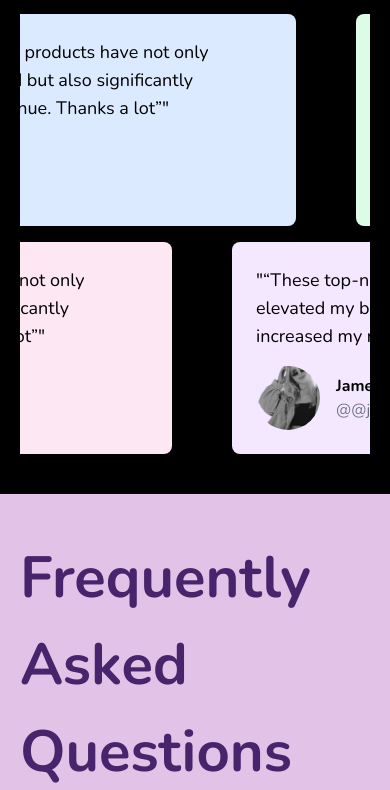
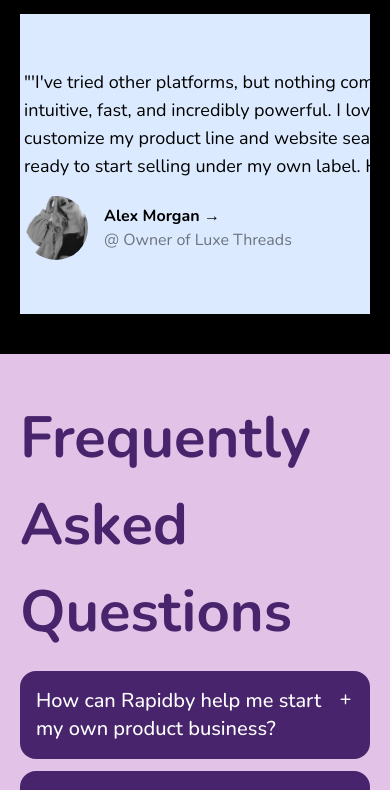
Before and after one commit to sai-ram-kaushik/rapidby-store-client, a React (Vite) app: page / in a window 390 px wide. Shown: the part 7120-7910 px from the top of the page. Built offline with nearby package versions, Linux system fonts and the light colour scheme.

Commit message:
updated with the faq section and added the links to the social media icons

```diff
--- a/src/components/Footer.jsx
+++ b/src/components/Footer.jsx
@@ -18,9 +18,11 @@ const Footer = ({ footer }) => {
         <div className="flex items-center gap-5">
           {socials.map((social, index) => {
             return (
-              <div className="bg-background rounded-full p-3" key={index}>
-                <img src={social.icon} />
-              </div>
+              <a href={social.link} target="blank">
+                <div className="bg-background rounded-full p-3" key={index}>
+                  <img src={social.icon} />
+                </div>
+              </a>
             );
           })}
         </div>
--- a/src/components/Navbar.jsx
+++ b/src/components/Navbar.jsx
@@ -31,17 +31,22 @@ const Navbar = ({ navbar }) => {
           <div className="flex items-center gap-2">
             {socials.map((social, index) => {
               return (
+                <a href={social.link} target="pblank">
                   <div
                     key={index}
                     className="p-3 shadow-xl bg-background rounded-full"
                   >
                     <img src={social.icon} />
                   </div>
+                </a>
               );
             })}
 
             <Link to="/login">
-              <Button title={buttonTitle} className="bg-secondary font-heading text-background"/>
+              <Button
+                title={buttonTitle}
+                className="bg-secondary font-heading text-background"
+              />
             </Link>
           </div>
         </div>
--- a/src/components/Testimonials.jsx
+++ b/src/components/Testimonials.jsx
@@ -13,7 +13,7 @@ const Testimonials = ({ testimonials }) => {
   ];
 
   return (
-    <div className="w-full px-5 md:px-10 py-10 bg-primary relative md:h-[85vh]">
+    <div className="w-full px-5 md:px-10 py-10 bg-primary relative md:h-[88vh]">
       <div className="flex items-start justify-start w-full">
         <div className="flex flex-col items-start gap-4 overflow-hidden">
           <h3 className="text-[25px] md:text-[40px] lg:text-[56px] max-w-[857px] md:leading-[67.2px] font-bold text-background">
@@ -28,41 +28,7 @@ const Testimonials = ({ testimonials }) => {
             <div className="flex items-start gap-10">
               {leftReviews.map((review, index) => (
                 <div
-                  className={`w-full max-w-md ${colors[index % colors.length]} p-6 rounded-lg flex items-center shadow-md mr-5`} // Added margin-right to ensure gap between boxes
-                  key={index}
-                >
-                  <div className="flex-1">
-                    <p className="text-lg text-black mb-4">"{review.body}"</p>
-                    <div className="flex items-center">
-                      <img
-                        src={review.img}
-                        alt={`${review.name}'s avatar`}
-                        className="w-16 h-16 rounded-full object-cover mr-4"
-                      />
-                      <div>
-                        <p className="font-bold text-black">
-                          {review.name} <span>&#8594;</span>
-                        </p>
-                        <p className="text-gray-500">@{review.username}</p>
-                        <p className="text-gray-500">{review.title}</p>
-                      </div>
-                    </div>
-                  </div>
-                </div>
-              ))}
-            </div>
-          </Marquee>
-
-          <Marquee
-            pauseOnHover={true}
-            autoFill={false}
-            speed={100}
-            direction="right"
-          >
-            <div className="flex items-start gap-10">
-              {rightReviews.map((review, index) => (
-                <div
-                  className={`w-full max-w-md ${colors[index % colors.length]} p-6 rounded-lg flex items-center shadow-md mr-5`} // Added margin-right to ensure gap between boxes
+                  className={`w-full max-w-[600px] min-h-[300px] ${colors[index % colors.length]} p-6 rounded-lg flex items-center shadow-md mr-5`}
                   key={index}
                 >
                   <div className="flex-1">
--- a/src/data/landing-page.json
+++ b/src/data/landing-page.json
@@ -3,8 +3,16 @@
     "title": "/logo.svg",
     "followButton": "Follow us on",
     "socials": [
-      { "label": "Instagram", "icon": "/icons/insta.png" },
-      { "label": "Linkedin", "icon": "/icons/linkedin.png" }
+      {
+        "label": "Instagram",
+        "icon": "/icons/insta.png",
+        "link": "https://www.instagram.com/rapidby_"
+      },
+      {
+        "label": "Linkedin",
+        "icon": "/icons/linkedin.png",
+        "link": "https://www.linkedin.com/company/rapidby/"
+      }
     ],
     "buttonTitle": "Get Started"
   },
@@ -44,8 +52,16 @@
     ],
 
     "socials": [
-      { "label": "Instagram", "icon": "/footerIcons/instagram.png" },
-      { "label": "Linkedin", "icon": "/footerIcons/linkedin.png" },
+      {
+        "label": "Instagram",
+        "icon": "/footerIcons/instagram.png",
+        "link": "https://www.instagram.com/rapidby_"
+      },
+      {
+        "label": "Linkedin",
+        "icon": "/footerIcons/linkedin.png",
+        "link": "https://www.linkedin.com/company/rapidby/"
+      },
       { "label": "Youtube", "icon": "/footerIcons/youtube.png" }
     ]
   },
@@ -90,78 +106,33 @@
     "title": "We are the favourite platform in the market!",
     "leftReviews": [
       {
-        "name": "Jack",
-        "username": "@jack",
-        "body": "“These top-notch products have not only elevated my brand but also significantly increased my revenue. Thanks a lot”",
+        "name": "Emily Carter",
+        "username": "emily carter",
+        "body": "'Rapidby is a game-changer! I launched my branded products in just a few hours without needing any technical expertise. The real-time visual customization made it so easy to see exactly how my website and products would look. It's like having a whole team of developers and designers at my fingertips!'",
         "img": "/testimonial.png"
       },
       {
-        "name": "Jill",
-        "username": "@jill",
-        "body": "“These top-notch products have not only elevated my brand but also significantly increased my revenue. Thanks a lot”",
+        "name": "Alex Morgan",
+        "username": " Owner of Luxe Threads",
+        "body": "'I've tried other platforms, but nothing compares to Rapidby. It’s intuitive, fast, and incredibly powerful. I loved the ability to customize my product line and website seamlessly. In no time, I was ready to start selling under my own label. Highly recommended!'",
         "img": "/testimonial.png"
       },
       {
-        "name": "John",
-        "username": "@john",
-        "body": "“These top-notch products have not only elevated my brand but also significantly increased my revenue. Thanks a lot”",
+        "name": "Olivia Ramirez",
+        "username": "Creative Strategist",
+        "body": "'Rapidby gave me everything I needed to launch a branded product line for my agency clients. The ease of use and flexibility are unmatched. My clients are blown away by the professional look of their websites and products. Plus, the real-time updates save so much time!'",
         "img": "/testimonial.png"
       },
       {
-        "name": "Jane",
-        "username": "@jane",
-        "body": "“These top-notch products have not only elevated my brand but also significantly increased my revenue. Thanks a lot”",
+        "name": "*Priya Malhotra",
+        "username": "Owner of Cozy Creations",
+        "body": "'As someone with zero technical skills, I was nervous about starting my own online store. Rapidby made the whole process smooth and stress-free. Their customization tools are so straightforward, and the end result looks super professional. I’m already making sales!'",
         "img": "/testimonial.png"
       },
       {
-        "name": "Jenny",
-        "username": "@jenny",
-        "body": "“These top-notch products have not only elevated my brand but also significantly increased my revenue. Thanks a lot”",
-        "img": "/testimonial.png"
-      },
-      {
-        "name": "James",
-        "username": "@james",
-        "body": "“These top-notch products have not only elevated my brand but also significantly increased my revenue. Thanks a lot”",
-        "img": "/testimonial.png"
-      }
-    ],
-
-    "rightReviews": [
-      {
-        "name": "Jack",
-        "username": "@jack",
-        "body": "“These top-notch products have not only elevated my brand but also significantly increased my revenue. Thanks a lot”",
-        "img": "/testimonial.png"
-      },
-      {
-        "name": "Jill",
-        "username": "@jill",
-        "body": "“These top-notch products have not only elevated my brand but also significantly increased my revenue. Thanks a lot”",
-        "img": "/testimonial.png"
-      },
-      {
-        "name": "John",
-        "username": "@john",
-        "body": "“These top-notch products have not only elevated my brand but also significantly increased my revenue. Thanks a lot”",
-        "img": "/testimonial.png"
-      },
-      {
-        "name": "Jane",
-        "username": "@jane",
-        "body": "“These top-notch products have not only elevated my brand but also significantly increased my revenue. Thanks a lot”",
-        "img": "/testimonial.png"
-      },
-      {
-        "name": "Jenny",
-        "username": "@jenny",
-        "body": "“These top-notch products have not only elevated my brand but also significantly increased my revenue. Thanks a lot”",
-        "img": "/testimonial.png"
-      },
-      {
-        "name": "James",
-        "username": "@james",
-        "body": "“These top-notch products have not only elevated my brand but also significantly increased my revenue. Thanks a lot”",
+        "name": "Daniel Stevens",
+        "username": " Founder of GreenSpark",
+        "body": "'Rapidby is the perfect solution for startups like mine. I was able to bring my ideas to life quickly without needing a team of developers. The ability to visualize and tweak my brand in real-time was a huge plus. It’s fast, user-friendly, and worth every penny!'",
         "img": "/testimonial.png"
       }
     ]
@@ -170,18 +141,21 @@
   "faq": {
     "questions": [
       {
-        "question": "What is Rapidby and how does it work?",
-        "answer": "Hello"
+        "question": "How can Rapidby help me start my own product business?",
+        "answer": "Rapidby provides an easy way to create, customize, and launch your own branded products without any technical expertise. Their platform allows you to design and sell your products online under your own label, helping you start and grow your own product business."
       },
       {
-        "question": "What is Rapidby and how does it work?",
-        "answer": "Hello"
+        "question": "What kind of customization and branding options does Rapidby offer?",
+        "answer": "Rapidby offers robust customization capabilities, allowing you to personalize every aspect of your products and website. You can upload your own designs, choose from their library of templates, and control the branding elements to make your offerings truly unique."
       },
       {
-        "question": "What is Rapidby and how does it work?",
-        "answer": "Hello"
+        "question": "Is Rapidby easy to use for someone with no technical skills?",
+        "answer": "Yes, Rapidby is designed to be user-friendly, even for those without any technical background. The intuitive dashboard and visual customization tools make it simple to bring your product ideas to life, no coding required."
       },
-      { "question": "What is Rapidby and how does it work?", "answer": "Hello" }
+      {
+        "question": "How quickly can I get my branded products up and running with Rapidby?",
+        "answer": "Rapidby's streamlined setup process enables you to launch your branded products in a matter of days, not weeks or months. Their platform handles the backend logistics so you can focus on designing and selling your offerings."
+      }
     ]
   }
 }
```
Lines whose indentation alone changed are shown as unchanged.
